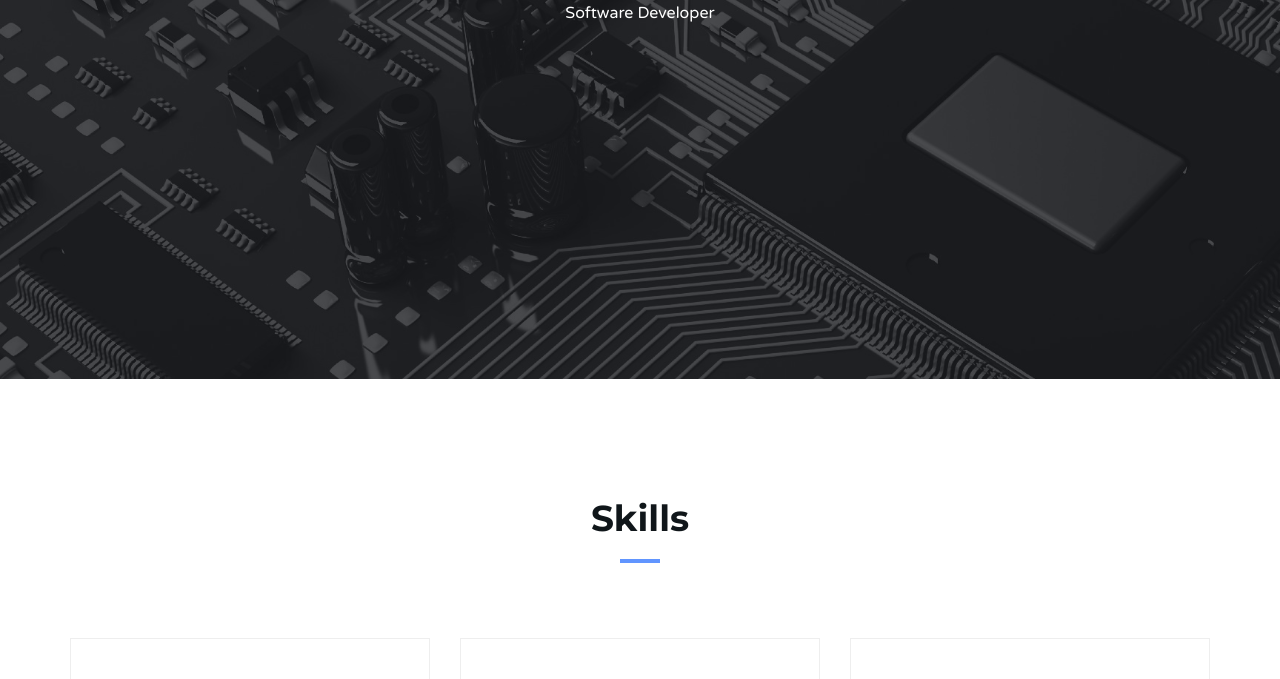
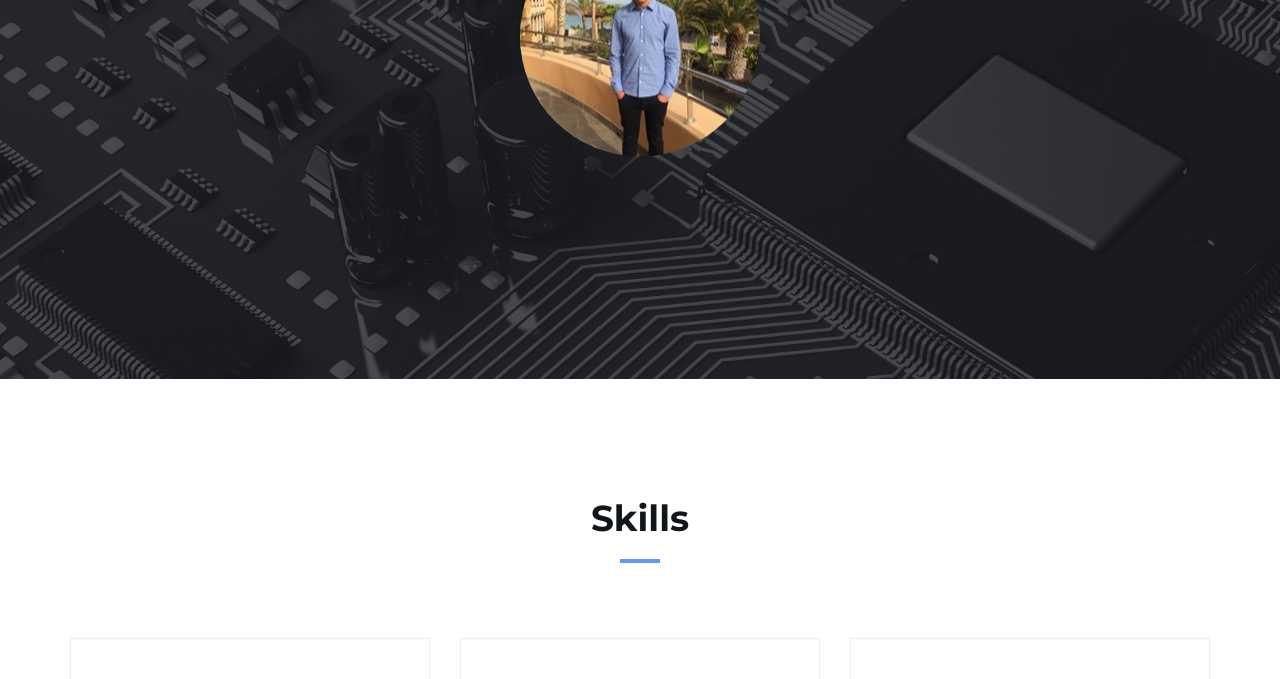
Before and after one commit to JonasDeRoover-r0662218/JonasDeRoover-r0662218.github.io, a plain HTML site: page index.html in a window 1280 px wide. Shown: the part 421-1100 px from the top of the page. Drawn offline with Linux system fonts and the light colour scheme.

Commit message:
added picture of myself

```diff
--- a/css/style.css
+++ b/css/style.css
@@ -44,6 +44,10 @@ Table OF Contents
 
 /* -- typography -- */
 
+#myself {
+    border-radius: 50%;
+}
+
 body {
     font-family: 'Varela Round', sans-serif;
     font-size: 16px;
--- a/index.html
+++ b/index.html
@@ -82,6 +82,7 @@
 							<h1 class="white-text">Jonas De Roover</h1>
 							<p class="white-text">Software Developer
 							</p>
+							<img id="myself" src="img/myself.jpg"/>
 						</div>
 					</div>
 					<!-- /home content -->
```
Also changed, not shown: img/myself.jpg (added).
